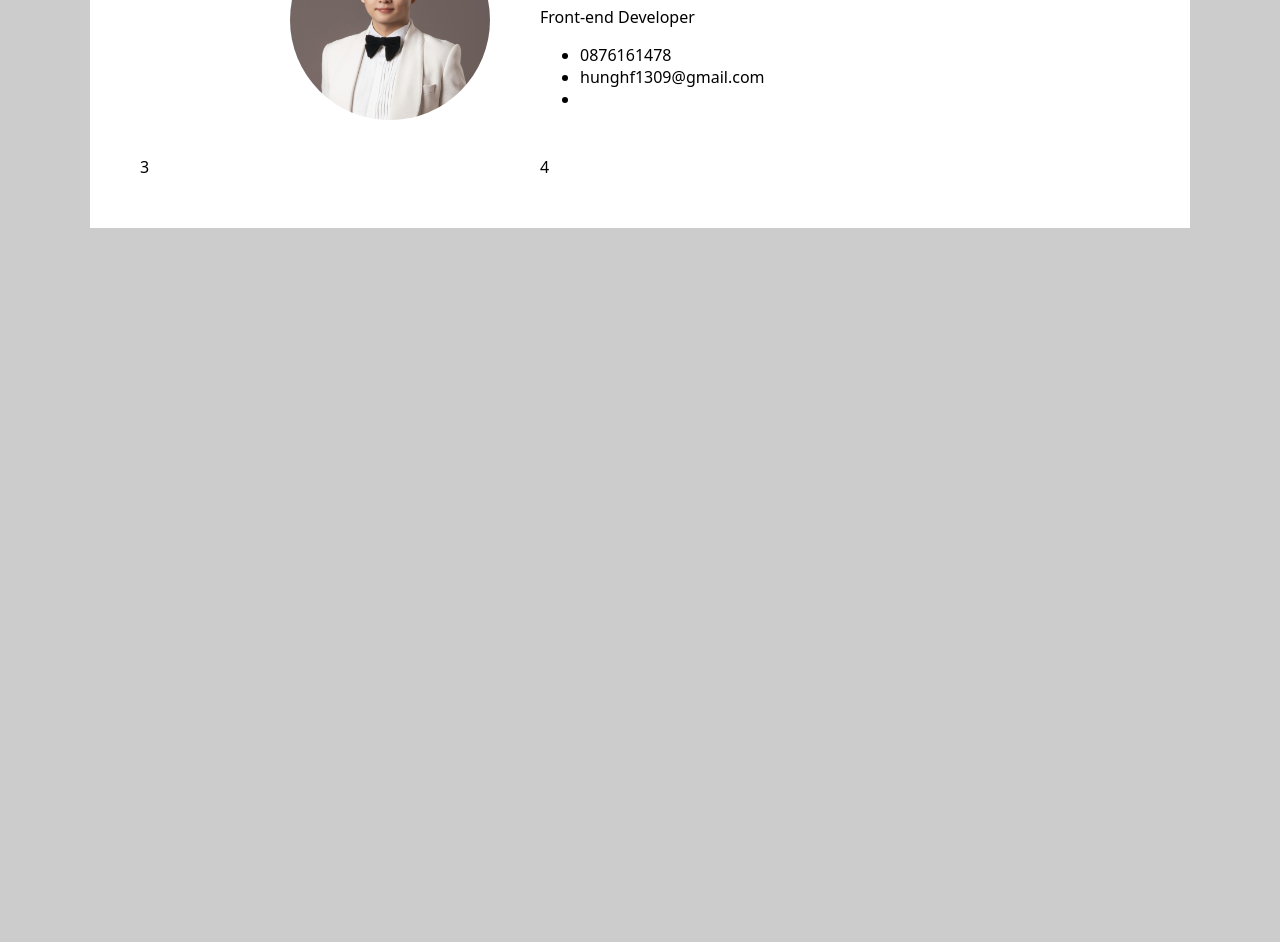
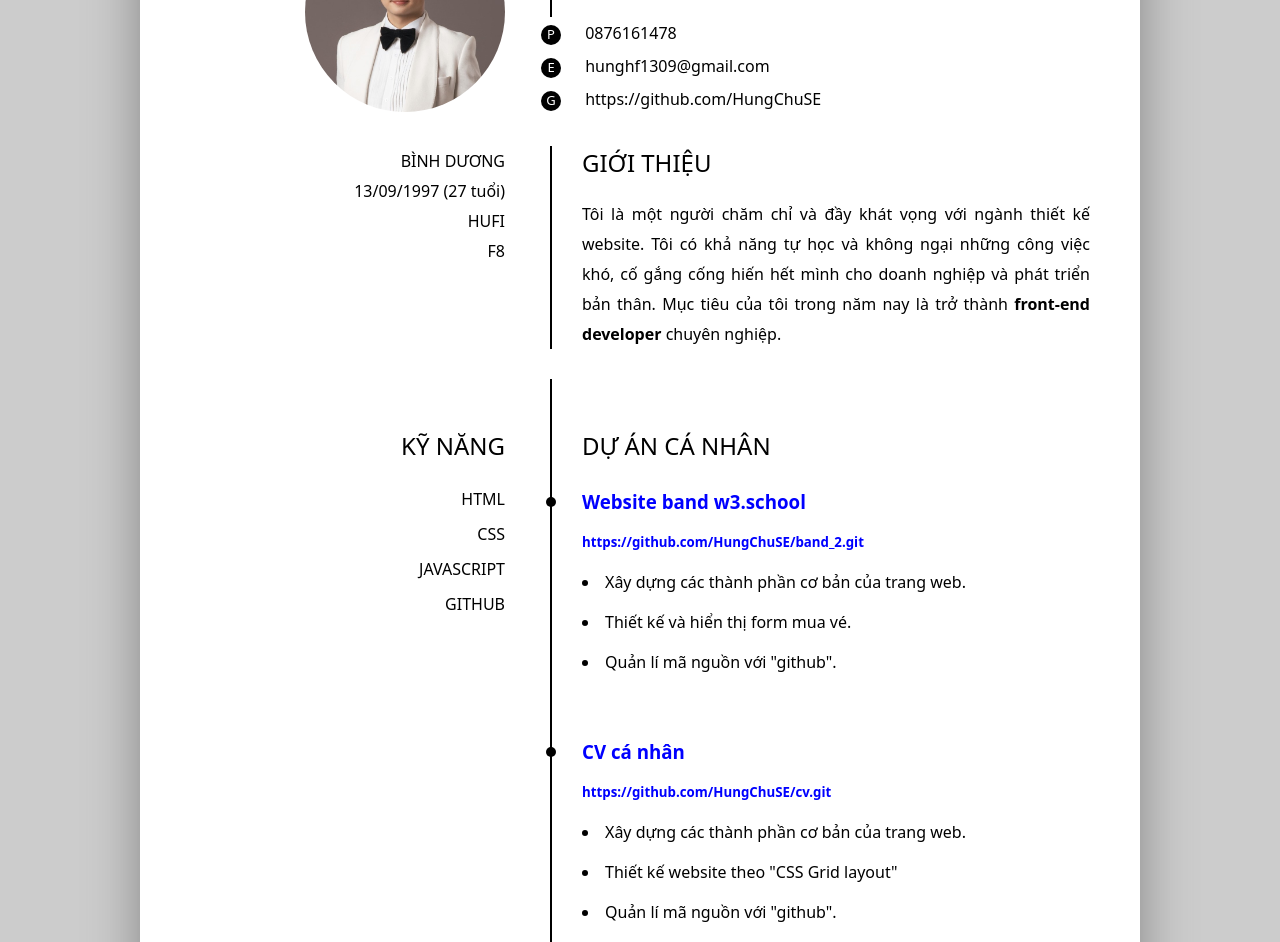
Before and after one commit to HungChuSE/cv, a plain HTML site: page index.html in a window 1280 px wide. Shown: the part 138-1080 px from the top of the page. Before the commit the page ends 800 px from the top, so only its background shows below. Drawn offline with Linux system fonts and the light colour scheme.

Commit message:
change file

```diff
--- a/index.html
+++ b/index.html
@@ -11,21 +11,94 @@
       <div class ="avatar">
         <img src="aotrang.jpg" alt="anh dai dien">
       </div>
-      <div class ="info">
-        <h1>BUI VAN HUNG</h1>
+      <div class ="name">
+        <h1>BÙI VĂN HÙNG</h1>
         <div class="specialize">
-            Front-end Developer
+            Thực tập sinh Front-end Developer toàn thời gian
         </div>
         <ul class="contact">
-            <li>0876161478</li>
-            <li>hunghf1309@gmail.com</li>
-            <li></li>
+            <li>
+              <span>P</span> 0876161478
+            </li>
+            <li>
+              <span>E</span> hunghf1309@gmail.com
+            </li>
+            <li>
+              <span>G</span> https://github.com/HungChuSE
+            </li>
         </ul>
       </div>
-      <div>3</div>
-      <div>4</div>
+      <div class="info">
+        <ul>
+          <li>
+            BÌNH DƯƠNG
+          </li>
+          <li>
+            13/09/1997 (27 tuổi)
+          </li>
+          <li>
+            HUFI
+          </li>
+          <li>
+            F8
+          </li>
+        </ul>
+      </div>
+      <div class="intro">
+        <h2>GIỚI THIỆU</h2>
+        <p>
+        Tôi là một người chăm chỉ và đầy khát vọng với ngành thiết kế website. Tôi có khả năng tự học và không ngại những công việc khó, cố gắng cống hiến hết mình cho doanh nghiệp và phát triển bản thân. Mục tiêu của tôi trong năm nay là trở thành <b>front-end developer</b> chuyên nghiệp.
+        </p>
+      </div>
 
+      <div class="exp">
+        <h2 class="experience">KỸ NĂNG</h2>
+        <div class="item">
+          <ul>
+            <li>HTML</li>
+            <li>CSS</li>
+            <li>JAVASCRIPT</li>
+            <li>GITHUB</li>
+          </ul>
+        </div>
+      </div>
+      <div class="project">
+        <h2>DỰ ÁN CÁ NHÂN</h2>
+        <div class="item">
+
+          <div class="web">
+            <h3>Website band w3.school</h3>
+            <h5>https://github.com/HungChuSE/band_2.git</h5>
+            <li>
+               Xây dựng các thành phần cơ bản của trang web.
+            </li>
+            <li>
+               Thiết kế và hiển thị form mua vé.
+            </li>
+            <li>
+               Quản lí mã nguồn với "github".
+            </li>
+            <div class="cv web">
+              <h3>CV cá nhân</h3>
+              <h5>https://github.com/HungChuSE/cv.git</h5>
+              <li>
+                 Xây dựng các thành phần cơ bản của trang web.
+              </li>
+              <li>
+                 Thiết kế website theo "CSS Grid layout"
+              </li>
+              <li>
+                 Quản lí mã nguồn với "github".
+              </li>
+          </div>
+
+
+
+
+        </div>
+      </div>
     </div>
+  </div>
 
 </body>
 </html>
--- a/style.css
+++ b/style.css
@@ -1,3 +1,9 @@
+*{
+    margin: 0;
+    padding: 0;
+    box-sizing: border-box;
+}
+
 body {
     background-color: #ccc;
     font-family: system-ui, -apple-system, BlinkMacSystemFont, 'Segoe UI', Roboto, Oxygen, Ubuntu, Cantarell, 'Open Sans', 'Helvetica Neue', sans-serif;
@@ -13,6 +19,7 @@ body {
     grid-template-columns: 35% 60% ;
     column-gap: 5%;
     row-gap: 30px;
+    box-shadow: 0 10px 50px #858585;
 }
 .avatar img{
     width: 200px;
@@ -25,3 +32,115 @@ body {
     display: flex;
     justify-content: right;
 }
+
+.name{
+    padding-left: 30px;
+    border-left: 2px solid #000;
+
+}
+
+.name h1{
+    font-weight: 500;
+}
+
+.name .specialize{
+    padding: 20px 2px;
+    font-weight: 600;
+    letter-spacing: 2px;
+}
+
+.name .contact{
+    padding: 0px;
+    list-style: none;
+}
+.name .contact span{
+    display: inline-block;
+    background-color: #000;
+    color:#fff;
+    width: 20px;
+    height: 20px;
+    border-radius: 50%;
+    text-align: center;
+    font-size: small;
+    margin-right: 20px;
+}
+.name .contact li{
+    padding: 5px 0px;
+    transform: translate(-41px);
+    background-color: #fff;
+}
+
+.info ul{
+    list-style: none;
+    text-align: right;
+    padding: 0;
+    margin: 0;
+    line-height: 30px;
+}
+.intro{
+    padding-left: 30px;
+    border-left: 2px solid #000;
+    text-align: justify;
+}
+
+
+h2{
+    padding: 0px 0px 20px;
+    margin-top: 0px 0px 20px;
+    font-weight: 500;
+}
+.exp{
+    text-align: right;
+    padding: 50px 0px;
+}
+.experience{
+    text-align: right;
+}
+
+.exp ul{
+    padding: 0px;
+    margin: 0px;
+    list-style: none;
+    line-height: 35px;
+
+}
+.project{
+    padding-top: 50px;
+    border-left: 2px solid #000;
+}
+.project h2{
+    padding-left: 30px;
+}
+.intro p{
+    line-height: 30px;
+}
+.item{
+    padding-left: 30px;
+    line-height: 40px;
+    text-align: right;
+}
+.item .web{
+    text-align: left;
+}
+.item .cv{
+    padding: 50px 0px 10px;
+}
+.project h3, h5{
+    color: blue;
+}
+.project .item {
+    position: relative;
+}
+
+.project .web::before{
+    position: absolute;
+    width: 10px;
+    height: 10px;
+    background-color: #000;
+    content: "";
+    border-radius: 50%;
+    left: -6px;
+    transform: translateY(15px);
+
+
+}
```
